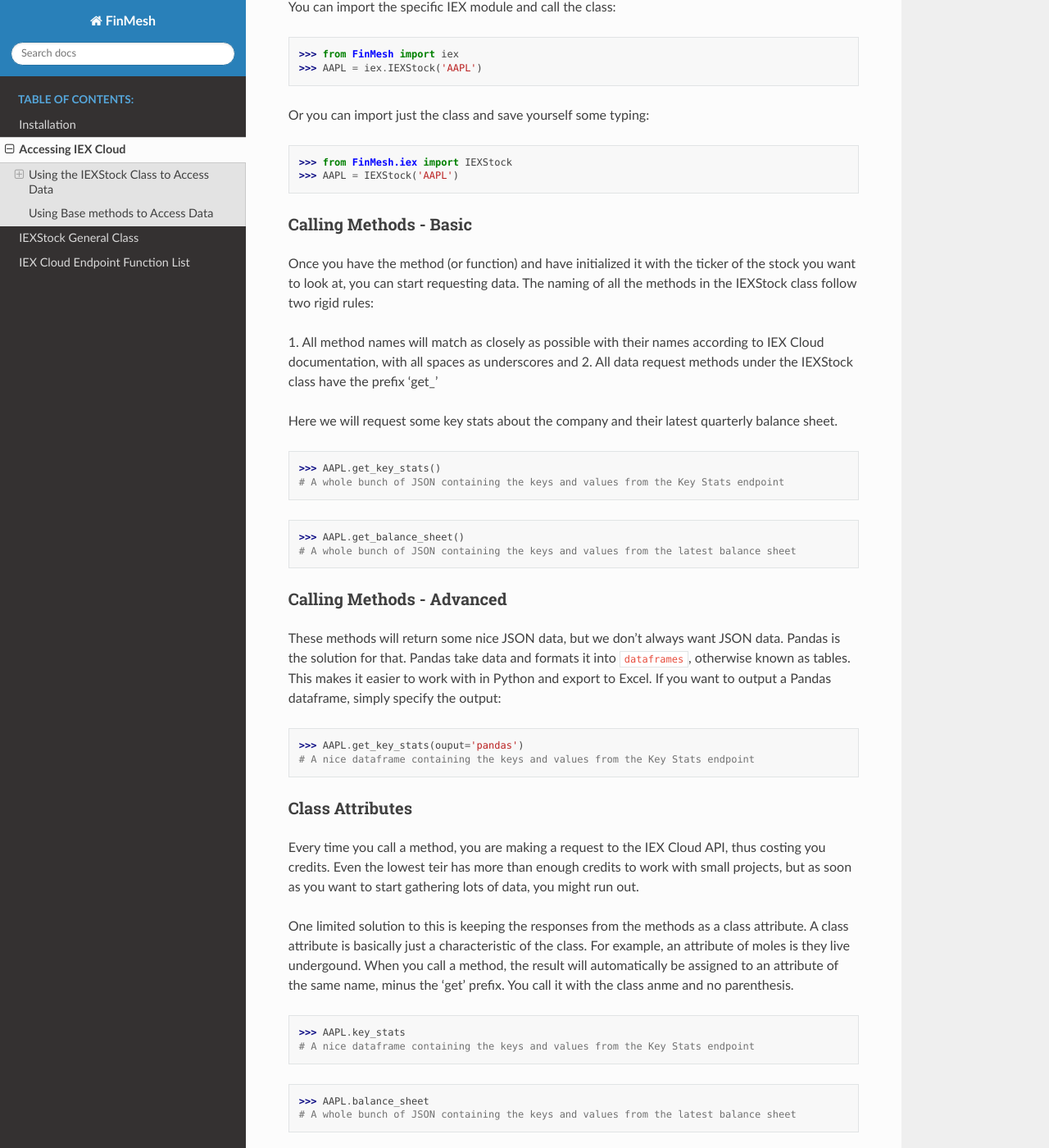
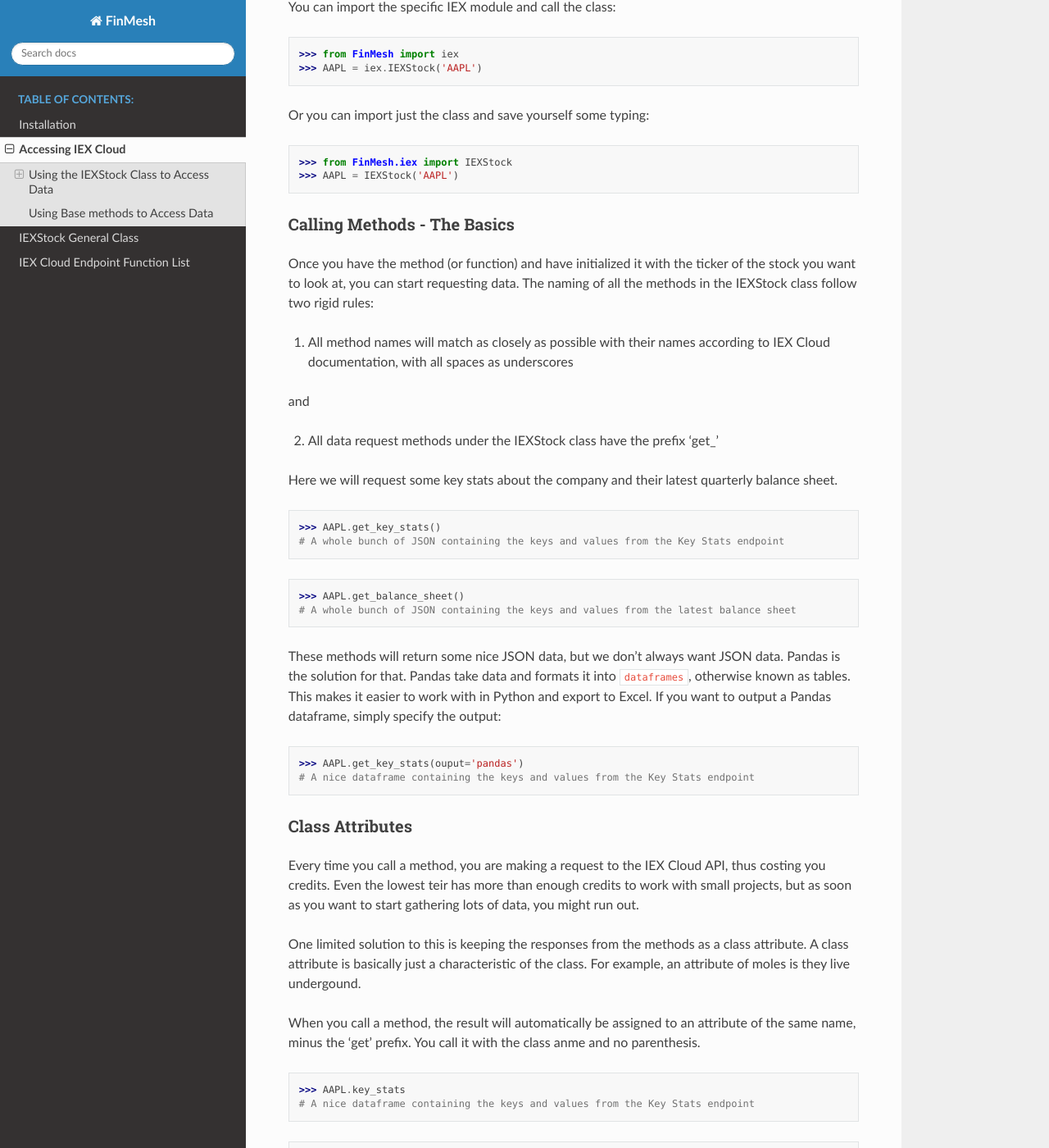
Before and after one commit to MichaelPHartmann/FinMesh, a Sphinx documentation site: the page built from docs/source/iextutorial.rst, in a window 1280 px wide and 1400 px high, scrolled down 1015 px. Shown: the whole window at 82% size. Built offline with Sphinx 7.4.7 and the Read the Docs theme 2.0.0, drawn with Linux system fonts in a browser that asks for light colours; some of the changed text lies outside the part shown.

Commit message:
RTD Fixes

```diff
--- a/docs/source/iextutorial.rst
+++ b/docs/source/iextutorial.rst
@@ -43,14 +43,16 @@
   >>> from FinMesh.iex import IEXStock
   >>> AAPL = IEXStock('AAPL')
 
-Calling Methods - Basic
-^^^^^^^^^^^^^^^^^^^^^^^
+Calling Methods - The Basics
+^^^^^^^^^^^^^^^^^^^^^^^^^^^^
 
 Once you have the method (or function) and have initialized it with the ticker of the stock you want to look at, you can start requesting data.
 The naming of all the methods in the IEXStock class follow two rigid rules:
 
 1. All method names will match as closely as possible with their names according to IEX Cloud documentation, with all spaces as underscores
+
 and
+
 2. All data request methods under the IEXStock class have the prefix '\get_'
 
 Here we will request some key stats about the company and their latest quarterly balance sheet.
@@ -60,9 +62,6 @@
 
   >>> AAPL.get_balance_sheet()
   # A whole bunch of JSON containing the keys and values from the latest balance sheet
-
-Calling Methods - Advanced
-^^^^^^^^^^^^^^^^^^^^^^^^^^
 
 These methods will return some nice JSON data, but we don't always want JSON data. Pandas is the solution for that.
 Pandas take data and formats it into ``dataframes``, otherwise known as tables.
@@ -80,6 +79,7 @@
 
 One limited solution to this is keeping the responses from the methods as a class attribute.
 A class attribute is basically just a characteristic of the class. For example, an attribute of moles is they live undergound.
+
 When you call a method, the result will automatically be assigned to an attribute of the same name, minus the '\get' prefix.
 You call it with the class anme and no parenthesis.
 
--- a/docs/source/index.rst
+++ b/docs/source/index.rst
@@ -27,7 +27,7 @@
 If FinMesh has brought you value please consider supporting the project.
 
 .. toctree::
-   :maxdepth: 3
+   :maxdepth: 4
    :caption: Table of Contents:
 
    install
```
Also changed, not shown: other parts of docs/source/iextutorial.rst (+1 -1 lines).
